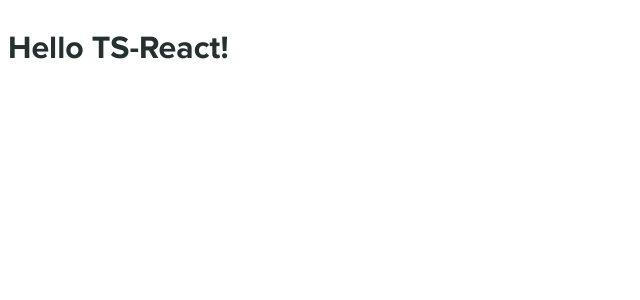
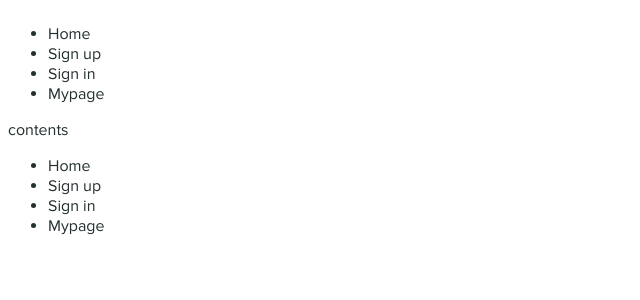
Before and after one commit to takumawatanabe0920/book_summarys, a React app: page / in a window 1280 px wide. Shown: the top 300 px of the page, without its empty margins (0-640 px from the left). Built offline with nearby package versions, Linux system fonts and the light colour scheme; the HTML template or start-up script is replaced by a standard one.

Commit message:
共通レイアウト基盤作成

```diff
--- a/src/components/App.tsx
+++ b/src/components/App.tsx
@@ -1,13 +1,21 @@
-import React, { Component } from "react"
+import React from "react"
 
-class App extends Component {
-  render() {
-    return (
-      <>
-        <h1>Hello TS-React!</h1>
-      </>
-    )
-  }
+// components
+import Header from "./layouts/Header"
+import Footer from "./layouts/Footer"
+
+// sections
+
+function IndexPage() {
+  return (
+    <div>
+      <Header />
+      <div className="sections">contents</div>
+      <div className="extendedFooter">
+        <Footer />
+      </div>
+    </div>
+  )
 }
 
-export default App
+export default IndexPage
--- /dev/null
+++ b/src/components/layouts/Footer.tsx
@@ -0,0 +1,16 @@
+import React from "react"
+
+function Footer() {
+  return (
+    <div>
+      <ul>
+        <li>Home</li>
+        <li>Sign up</li>
+        <li>Sign in</li>
+        <li>Mypage</li>
+      </ul>
+    </div>
+  )
+}
+
+export default Footer
--- /dev/null
+++ b/src/components/layouts/Header.tsx
@@ -0,0 +1,16 @@
+import React from "react"
+
+function Header() {
+  return (
+    <div>
+      <ul>
+        <li>Home</li>
+        <li>Sign up</li>
+        <li>Sign in</li>
+        <li>Mypage</li>
+      </ul>
+    </div>
+  )
+}
+
+export default Header
--- a/src/index.tsx
+++ b/src/index.tsx
@@ -2,6 +2,6 @@ import React from "react"
 import ReactDOM from "react-dom"
 import "./assets/stylesheets/main.scss"
 // コンポーネント読み込み
-import App from "./components/App"
+import IndexPage from "./components/App"
 
-ReactDOM.render(<App />, document.getElementById("root"))
+ReactDOM.render(<IndexPage />, document.getElementById("root"))
```
